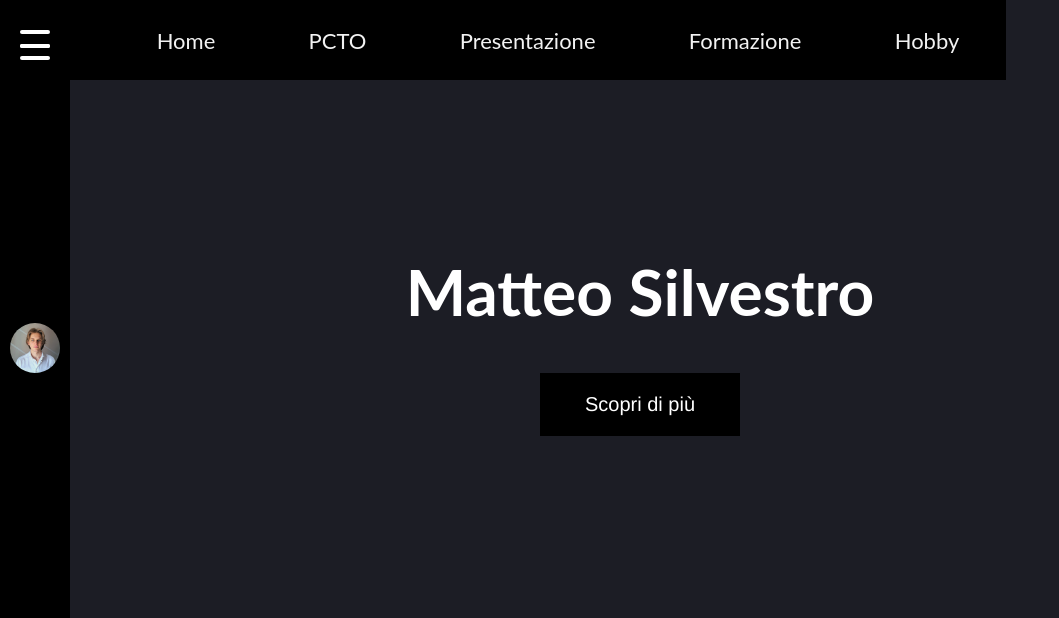
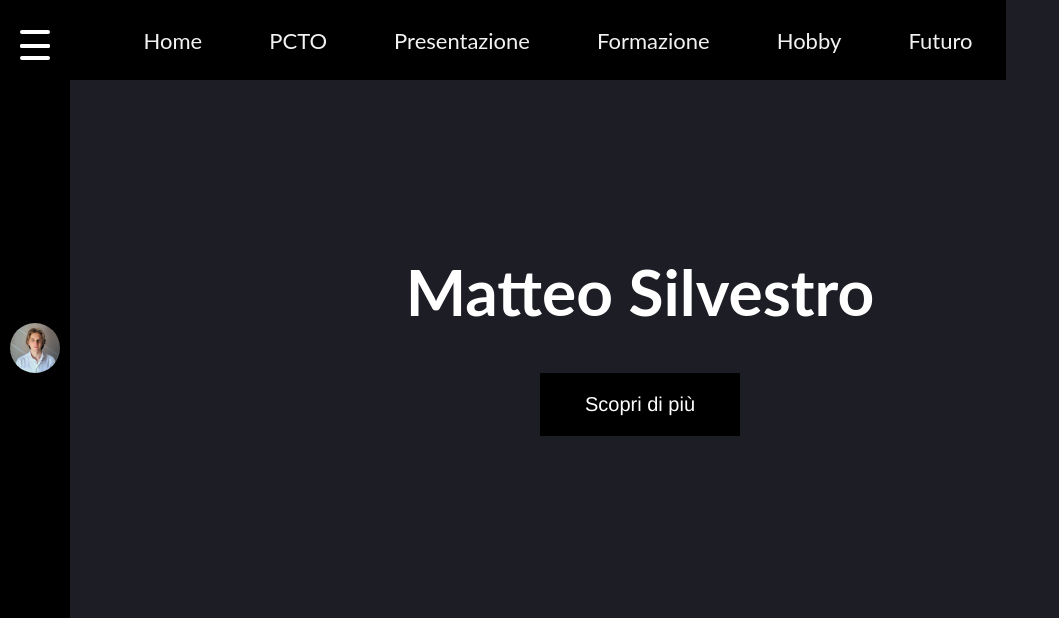
Before and after one commit to MatteoSilvestro/sitoMaturita, a plain HTML site: page index.html in a window 1280 px wide. Shown: the top 618 px of the page, without its empty margins (0-1059 px from the left). Drawn offline with Linux system fonts and the light colour scheme.

Commit message:
Update index.html

```diff
--- a/index.html
+++ b/index.html
@@ -39,6 +39,7 @@
                 <li><a href="presentazione.html">Presentazione</a></li>
                 <li><a href="formazione.html">Formazione</a></li>
                 <li><a href="hobby.html">Hobby</a></li>
+                <li><a href="futuro.html">Futuro</a></li>
             </ul>
         </div>
         <h1 id="nome">Matteo Silvestro</h1>
```
